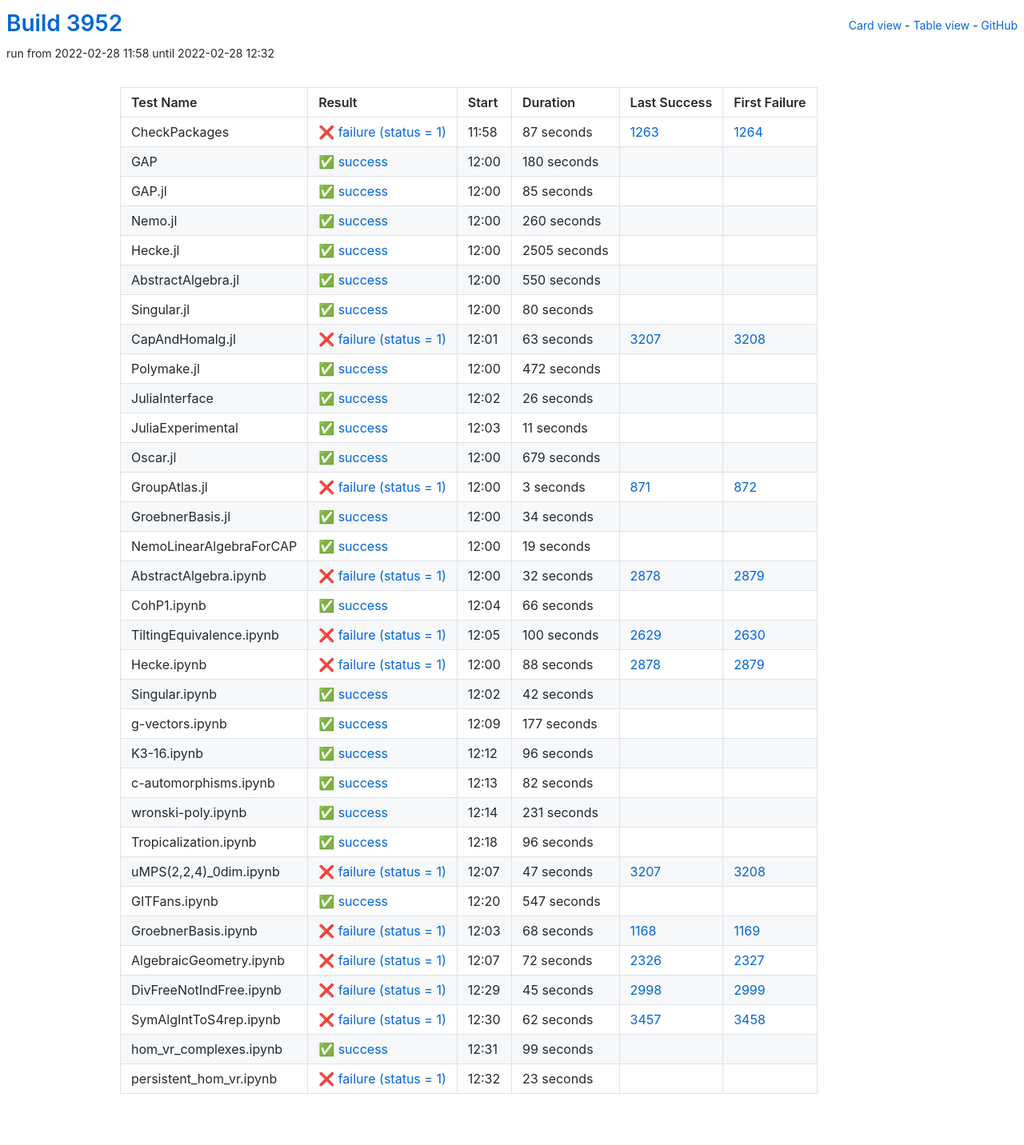
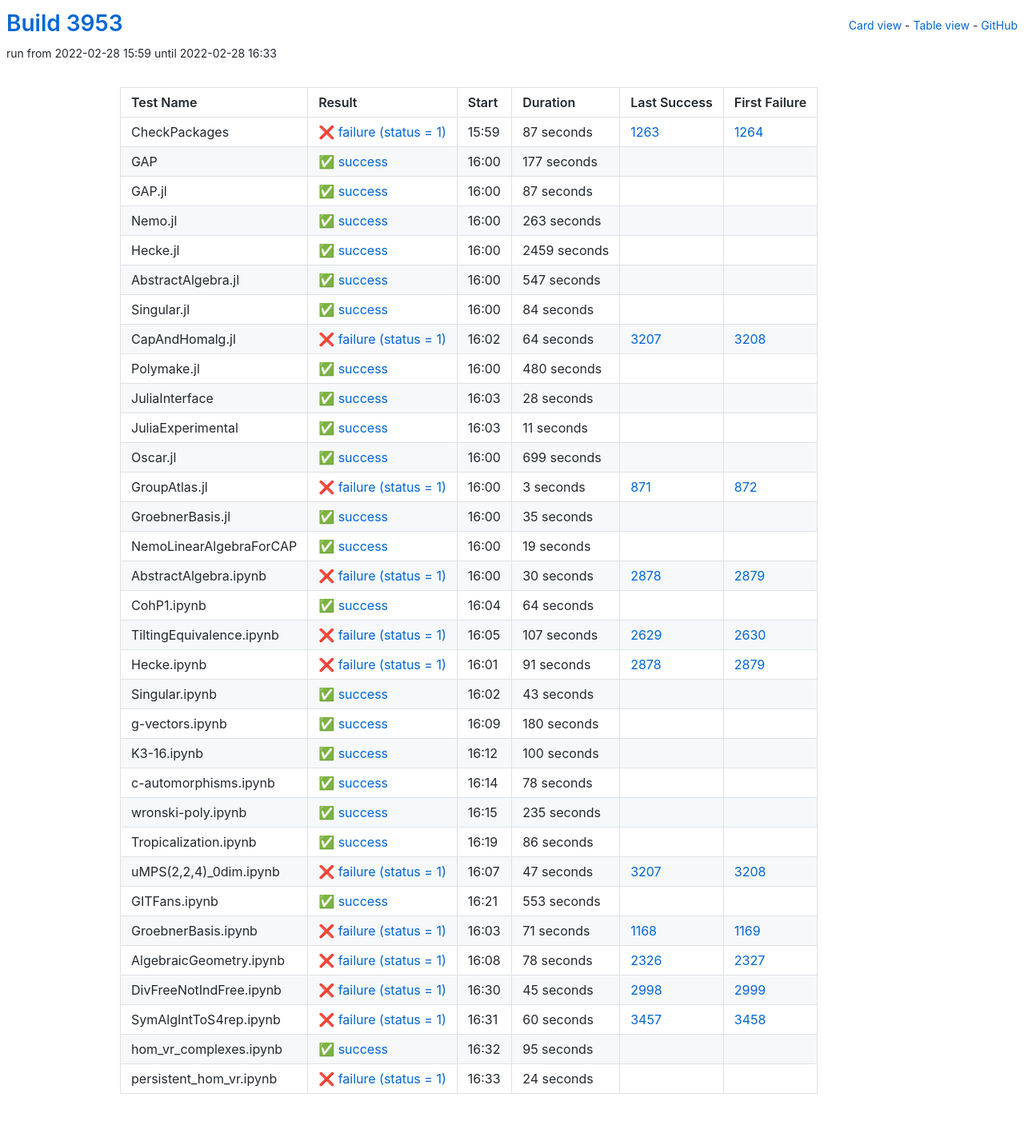
Before and after one commit to oscar-system/oscar-ci-status-stable, a Jekyll site: the page built from table.html, in a window 1280 px wide. Shown: the whole page at 80% size. Built offline with Jekyll 4.4.1, drawn with Linux system fonts in a browser that asks for light colours.

Commit message:
Build #3953

```diff
--- a/_data/ci.yml
+++ b/_data/ci.yml
@@ -1,6 +1,6 @@
 ---
-build: 3952
-build_url: https://oscarci.mathematik.uni-kl.de/job/oscar-stable/3952/
+build: 3953
+build_url: https://oscarci.mathematik.uni-kl.de/job/oscar-stable/3953/
 job: oscar-stable
 organization: oscar-system
 repo: oscar-ci-status-stable
@@ -8,8 +8,8 @@ repourl: https://github.com/oscar-system/oscar-ci-status-stable
 tests:
 - name: CheckPackages
   id: checkpackages
-  log: https://oscarci.mathematik.uni-kl.de/job/oscar-stable/3952/artifact/logs/build-3952/CheckPackages.log
-  start: 2022-02-28 11:58
+  log: https://oscarci.mathematik.uni-kl.de/job/oscar-stable/3953/artifact/logs/build-3953/CheckPackages.log
+  start: 2022-02-28 15:59
   success: false
   exitcode: 1
   status: failure
@@ -20,116 +20,116 @@ tests:
   first_failure_url: https://oscarci.mathematik.uni-kl.de/job/oscar-stable/1264/
 - name: GAP
   id: gap
-  log: https://oscarci.mathematik.uni-kl.de/job/oscar-stable/3952/artifact/logs/build-3952/GAP.log
-  start: 2022-02-28 12:00
+  log: https://oscarci.mathematik.uni-kl.de/job/oscar-stable/3953/artifact/logs/build-3953/GAP.log
+  start: 2022-02-28 16:00
   success: true
   exitcode: 0
   status: success
-  duration: 180
+  duration: 177
   last_success: false
   last_success_url:
   first_failure: false
   first_failure_url:
 - name: GAP.jl
   id: gap-jl
-  log: https://oscarci.mathematik.uni-kl.de/job/oscar-stable/3952/artifact/logs/build-3952/GAP.jl.log
-  start: 2022-02-28 12:00
+  log: https://oscarci.mathematik.uni-kl.de/job/oscar-stable/3953/artifact/logs/build-3953/GAP.jl.log
+  start: 2022-02-28 16:00
   success: true
   exitcode: 0
   status: success
-  duration: 85
+  duration: 87
   last_success: false
   last_success_url:
   first_failure: false
   first_failure_url:
 - name: Nemo.jl
   id: nemo-jl
-  log: https://oscarci.mathematik.uni-kl.de/job/oscar-stable/3952/artifact/logs/build-3952/Nemo.jl.log
-  start: 2022-02-28 12:00
+  log: https://oscarci.mathematik.uni-kl.de/job/oscar-stable/3953/artifact/logs/build-3953/Nemo.jl.log
+  start: 2022-02-28 16:00
   success: true
   exitcode: 0
   status: success
-  duration: 260
+  duration: 263
   last_success: false
   last_success_url:
   first_failure: false
   first_failure_url:
 - name: Hecke.jl
   id: hecke-jl
-  log: https://oscarci.mathematik.uni-kl.de/job/oscar-stable/3952/artifact/logs/build-3952/Hecke.jl.log
-  start: 2022-02-28 12:00
+  log: https://oscarci.mathematik.uni-kl.de/job/oscar-stable/3953/artifact/logs/build-3953/Hecke.jl.log
+  start: 2022-02-28 16:00
   success: true
   exitcode: 0
   status: success
-  duration: 2505
+  duration: 2459
   last_success: false
   last_success_url:
   first_failure: false
   first_failure_url:
 - name: AbstractAlgebra.jl
   id: abstractalgebra-jl
-  log: https://oscarci.mathematik.uni-kl.de/job/oscar-stable/3952/artifact/logs/build-3952/AbstractAlgebra.jl.log
-  start: 2022-02-28 12:00
+  log: https://oscarci.mathematik.uni-kl.de/job/oscar-stable/3953/artifact/logs/build-3953/AbstractAlgebra.jl.log
+  start: 2022-02-28 16:00
   success: true
   exitcode: 0
   status: success
-  duration: 550
+  duration: 547
   last_success: false
   last_success_url:
   first_failure: false
   first_failure_url:
 - name: Singular.jl
   id: singular-jl
-  log: https://oscarci.mathematik.uni-kl.de/job/oscar-stable/3952/artifact/logs/build-3952/Singular.jl.log
-  start: 2022-02-28 12:00
+  log: https://oscarci.mathematik.uni-kl.de/job/oscar-stable/3953/artifact/logs/build-3953/Singular.jl.log
+  start: 2022-02-28 16:00
   success: true
   exitcode: 0
   status: success
-  duration: 80
+  duration: 84
   last_success: false
   last_success_url:
   first_failure: false
   first_failure_url:
 - name: CapAndHomalg.jl
   id: capandhomalg-jl
-  log: https://oscarci.mathematik.uni-kl.de/job/oscar-stable/3952/artifact/logs/build-3952/CapAndHomalg.jl.log
-  start: 2022-02-28 12:01
+  log: https://oscarci.mathematik.uni-kl.de/job/oscar-stable/3953/artifact/logs/build-3953/CapAndHomalg.jl.log
+  start: 2022-02-28 16:02
   success: false
   exitcode: 1
   status: failure
-  duration: 63
+  duration: 64
   last_success: 3207
   last_success_url: https://oscarci.mathematik.uni-kl.de/job/oscar-stable/3207/
   first_failure: 3208
   first_failure_url: https://oscarci.mathematik.uni-kl.de/job/oscar-stable/3208/
 - name: Polymake.jl
   id: polymake-jl
-  log: https://oscarci.mathematik.uni-kl.de/job/oscar-stable/3952/artifact/logs/build-3952/Polymake.jl.log
-  start: 2022-02-28 12:00
+  log: https://oscarci.mathematik.uni-kl.de/job/oscar-stable/3953/artifact/logs/build-3953/Polymake.jl.log
+  start: 2022-02-28 16:00
   success: true
   exitcode: 0
   status: success
-  duration: 472
+  duration: 480
   last_success: false
   last_success_url:
   first_failure: false
   first_failure_url:
 - name: JuliaInterface
   id: juliainterface
-  log: https://oscarci.mathematik.uni-kl.de/job/oscar-stable/3952/artifact/logs/build-3952/JuliaInterface.log
-  start: 2022-02-28 12:02
+  log: https://oscarci.mathematik.uni-kl.de/job/oscar-stable/3953/artifact/logs/build-3953/JuliaInterface.log
+  start: 2022-02-28 16:03
   success: true
   exitcode: 0
   status: success
-  duration: 26
+  duration: 28
   last_success: false
   last_success_url:
   first_failure: false
   first_failure_url:
 - name: JuliaExperimental
   id: juliaexperimental
-  log: https://oscarci.mathematik.uni-kl.de/job/oscar-stable/3952/artifact/logs/build-3952/JuliaExperimental.log
-  start: 2022-02-28 12:03
+  log: https://oscarci.mathematik.uni-kl.de/job/oscar-stable/3953/artifact/logs/build-3953/JuliaExperimental.log
+  start: 2022-02-28 16:03
   success: true
   exitcode: 0
   status: success
@@ -140,20 +140,20 @@ tests:
   first_failure_url:
 - name: Oscar.jl
   id: oscar-jl
-  log: https://oscarci.mathematik.uni-kl.de/job/oscar-stable/3952/artifact/logs/build-3952/Oscar.jl.log
-  start: 2022-02-28 12:00
+  log: https://oscarci.mathematik.uni-kl.de/job/oscar-stable/3953/artifact/logs/build-3953/Oscar.jl.log
+  start: 2022-02-28 16:00
   success: true
   exitcode: 0
   status: success
-  duration: 679
+  duration: 699
   last_success: false
   last_success_url:
   first_failure: false
   first_failure_url:
 - name: GroupAtlas.jl
   id: groupatlas-jl
-  log: https://oscarci.mathematik.uni-kl.de/job/oscar-stable/3952/artifact/logs/build-3952/GroupAtlas.jl.log
-  start: 2022-02-28 12:00
+  log: https://oscarci.mathematik.uni-kl.de/job/oscar-stable/3953/artifact/logs/build-3953/GroupAtlas.jl.log
+  start: 2022-02-28 16:00
   success: false
   exitcode: 1
   status: failure
@@ -164,20 +164,20 @@ tests:
   first_failure_url: https://oscarci.mathematik.uni-kl.de/job/oscar-stable/872/
 - name: GroebnerBasis.jl
   id: groebnerbasis-jl
-  log: https://oscarci.mathematik.uni-kl.de/job/oscar-stable/3952/artifact/logs/build-3952/GroebnerBasis.jl.log
-  start: 2022-02-28 12:00
+  log: https://oscarci.mathematik.uni-kl.de/job/oscar-stable/3953/artifact/logs/build-3953/GroebnerBasis.jl.log
+  start: 2022-02-28 16:00
   success: true
   exitcode: 0
   status: success
-  duration: 34
+  duration: 35
   last_success: false
   last_success_url:
   first_failure: false
   first_failure_url:
 - name: NemoLinearAlgebraForCAP
   id: nemolinearalgebraforcap
-  log: https://oscarci.mathematik.uni-kl.de/job/oscar-stable/3952/artifact/logs/build-3952/NemoLinearAlgebraForCAP.log
-  start: 2022-02-28 12:00
+  log: https://oscarci.mathematik.uni-kl.de/job/oscar-stable/3953/artifact/logs/build-3953/NemoLinearAlgebraForCAP.log
+  start: 2022-02-28 16:00
   success: true
   exitcode: 0
   status: success
@@ -188,128 +188,128 @@ tests:
   first_failure_url:
 - name: AbstractAlgebra.ipynb
   id: abstractalgebra-ipynb
-  log: https://oscarci.mathematik.uni-kl.de/job/oscar-stable/3952/artifact/logs/build-3952/AbstractAlgebra.ipynb.log
-  start: 2022-02-28 12:00
+  log: https://oscarci.mathematik.uni-kl.de/job/oscar-stable/3953/artifact/logs/build-3953/AbstractAlgebra.ipynb.log
+  start: 2022-02-28 16:00
   success: false
   exitcode: 1
   status: failure
-  duration: 32
+  duration: 30
   last_success: 2878
   last_success_url: https://oscarci.mathematik.uni-kl.de/job/oscar-stable/2878/
   first_failure: 2879
   first_failure_url: https://oscarci.mathematik.uni-kl.de/job/oscar-stable/2879/
 - name: CohP1.ipynb
   id: cohp1-ipynb
-  log: https://oscarci.mathematik.uni-kl.de/job/oscar-stable/3952/artifact/logs/build-3952/CohP1.ipynb.log
-  start: 2022-02-28 12:04
+  log: https://oscarci.mathematik.uni-kl.de/job/oscar-stable/3953/artifact/logs/build-3953/CohP1.ipynb.log
+  start: 2022-02-28 16:04
   success: true
   exitcode: 0
   status: success
-  duration: 66
+  duration: 64
   last_success: false
   last_success_url:
   first_failure: false
   first_failure_url:
 - name: TiltingEquivalence.ipynb
   id: tiltingequivalence-ipynb
-  log: https://oscarci.mathematik.uni-kl.de/job/oscar-stable/3952/artifact/logs/build-3952/TiltingEquivalence.ipynb.log
-  start: 2022-02-28 12:05
+  log: https://oscarci.mathematik.uni-kl.de/job/oscar-stable/3953/artifact/logs/build-3953/TiltingEquivalence.ipynb.log
+  start: 2022-02-28 16:05
   success: false
   exitcode: 1
   status: failure
-  duration: 100
+  duration: 107
   last_success: 2629
   last_success_url: https://oscarci.mathematik.uni-kl.de/job/oscar-stable/2629/
   first_failure: 2630
   first_failure_url: https://oscarci.mathematik.uni-kl.de/job/oscar-stable/2630/
 - name: Hecke.ipynb
   id: hecke-ipynb
-  log: https://oscarci.mathematik.uni-kl.de/job/oscar-stable/3952/artifact/logs/build-3952/Hecke.ipynb.log
-  start: 2022-02-28 12:00
+  log: https://oscarci.mathematik.uni-kl.de/job/oscar-stable/3953/artifact/logs/build-3953/Hecke.ipynb.log
+  start: 2022-02-28 16:01
   success: false
   exitcode: 1
   status: failure
-  duration: 88
+  duration: 91
   last_success: 2878
   last_success_url: https://oscarci.mathematik.uni-kl.de/job/oscar-stable/2878/
   first_failure: 2879
   first_failure_url: https://oscarci.mathematik.uni-kl.de/job/oscar-stable/2879/
 - name: Singular.ipynb
   id: singular-ipynb
-  log: https://oscarci.mathematik.uni-kl.de/job/oscar-stable/3952/artifact/logs/build-3952/Singular.ipynb.log
-  start: 2022-02-28 12:02
+  log: https://oscarci.mathematik.uni-kl.de/job/oscar-stable/3953/artifact/logs/build-3953/Singular.ipynb.log
+  start: 2022-02-28 16:02
   success: true
   exitcode: 0
   status: success
-  duration: 42
+  duration: 43
   last_success: false
   last_success_url:
   first_failure: false
   first_failure_url:
 - name: g-vectors.ipynb
   id: g-vectors-ipynb
-  log: https://oscarci.mathematik.uni-kl.de/job/oscar-stable/3952/artifact/logs/build-3952/g-vectors.ipynb.log
-  start: 2022-02-28 12:09
+  log: https://oscarci.mathematik.uni-kl.de/job/oscar-stable/3953/artifact/logs/build-3953/g-vectors.ipynb.log
+  start: 2022-02-28 16:09
   success: true
   exitcode: 0
   status: success
-  duration: 177
+  duration: 180
   last_success: false
   last_success_url:
   first_failure: false
   first_failure_url:
 - name: K3-16.ipynb
   id: k3-16-ipynb
-  log: https://oscarci.mathematik.uni-kl.de/job/oscar-stable/3952/artifact/logs/build-3952/K3-16.ipynb.log
-  start: 2022-02-28 12:12
+  log: https://oscarci.mathematik.uni-kl.de/job/oscar-stable/3953/artifact/logs/build-3953/K3-16.ipynb.log
+  start: 2022-02-28 16:12
   success: true
   exitcode: 0
   status: success
-  duration: 96
+  duration: 100
   last_success: false
   last_success_url:
   first_failure: false
   first_failure_url:
 - name: c-automorphisms.ipynb
   id: c-automorphisms-ipynb
-  log: https://oscarci.mathematik.uni-kl.de/job/oscar-stable/3952/artifact/logs/build-3952/c-automorphisms.ipynb.log
-  start: 2022-02-28 12:13
+  log: https://oscarci.mathematik.uni-kl.de/job/oscar-stable/3953/artifact/logs/build-3953/c-automorphisms.ipynb.log
+  start: 2022-02-28 16:14
   success: true
   exitcode: 0
   status: success
-  duration: 82
+  duration: 78
   last_success: false
   last_success_url:
   first_failure: false
   first_failure_url:
 - name: wronski-poly.ipynb
   id: wronski-poly-ipynb
-  log: https://oscarci.mathematik.uni-kl.de/job/oscar-stable/3952/artifact/logs/build-3952/wronski-poly.ipynb.log
-  start: 2022-02-28 12:14
+  log: https://oscarci.mathematik.uni-kl.de/job/oscar-stable/3953/artifact/logs/build-3953/wronski-poly.ipynb.log
+  start: 2022-02-28 16:15
   success: true
   exitcode: 0
   status: success
-  duration: 231
+  duration: 235
   last_success: false
   last_success_url:
   first_failure: false
   first_failure_url:
 - name: Tropicalization.ipynb
   id: tropicalization-ipynb
-  log: https://oscarci.mathematik.uni-kl.de/job/oscar-stable/3952/artifact/logs/build-3952/Tropicalization.ipynb.log
-  start: 2022-02-28 12:18
+  log: https://oscarci.mathematik.uni-kl.de/job/oscar-stable/3953/artifact/logs/build-3953/Tropicalization.ipynb.log
+  start: 2022-02-28 16:19
   success: true
   exitcode: 0
   status: success
-  duration: 96
+  duration: 86
   last_success: false
   last_success_url:
   first_failure: false
   first_failure_url:
 - name: uMPS(2,2,4)_0dim.ipynb
   id: umps-2-2-4-0dim-ipynb
-  log: https://oscarci.mathematik.uni-kl.de/job/oscar-stable/3952/artifact/logs/build-3952/uMPS-2-2-4-_0dim.ipynb.log
-  start: 2022-02-28 12:07
+  log: https://oscarci.mathematik.uni-kl.de/job/oscar-stable/3953/artifact/logs/build-3953/uMPS-2-2-4-_0dim.ipynb.log
+  start: 2022-02-28 16:07
   success: false
   exitcode: 1
   status: failure
@@ -320,44 +320,44 @@ tests:
   first_failure_url: https://oscarci.mathematik.uni-kl.de/job/oscar-stable/3208/
 - name: GITFans.ipynb
   id: gitfans-ipynb
-  log: https://oscarci.mathematik.uni-kl.de/job/oscar-stable/3952/artifact/logs/build-3952/GITFans.ipynb.log
-  start: 2022-02-28 12:20
+  log: https://oscarci.mathematik.uni-kl.de/job/oscar-stable/3953/artifact/logs/build-3953/GITFans.ipynb.log
+  start: 2022-02-28 16:21
   success: true
   exitcode: 0
   status: success
-  duration: 547
+  duration: 553
   last_success: false
   last_success_url:
   first_failure: false
   first_failure_url:
 - name: GroebnerBasis.ipynb
   id: groebnerbasis-ipynb
-  log: https://oscarci.mathematik.uni-kl.de/job/oscar-stable/3952/artifact/logs/build-3952/GroebnerBasis.ipynb.log
-  start: 2022-02-28 12:03
+  log: https://oscarci.mathematik.uni-kl.de/job/oscar-stable/3953/artifact/logs/build-3953/GroebnerBasis.ipynb.log
+  start: 2022-02-28 16:03
   success: false
   exitcode: 1
   status: failure
-  duration: 68
+  duration: 71
   last_success: 1168
   last_success_url: https://oscarci.mathematik.uni-kl.de/job/oscar-stable/1168/
   first_failure: 1169
   first_failure_url: https://oscarci.mathematik.uni-kl.de/job/oscar-stable/1169/
 - name: AlgebraicGeometry.ipynb
   id: algebraicgeometry-ipynb
-  log: https://oscarci.mathematik.uni-kl.de/job/oscar-stable/3952/artifact/logs/build-3952/AlgebraicGeometry.ipynb.log
-  start: 2022-02-28 12:07
+  log: https://oscarci.mathematik.uni-kl.de/job/oscar-stable/3953/artifact/logs/build-3953/AlgebraicGeometry.ipynb.log
+  start: 2022-02-28 16:08
   success: false
   exitcode: 1
   status: failure
-  duration: 72
+  duration: 78
   last_success: 2326
   last_success_url: https://oscarci.mathematik.uni-kl.de/job/oscar-stable/2326/
   first_failure: 2327
   first_failure_url: https://oscarci.mathematik.uni-kl.de/job/oscar-stable/2327/
 - name: DivFreeNotIndFree.ipynb
   id: divfreenotindfree-ipynb
-  log: https://oscarci.mathematik.uni-kl.de/job/oscar-stable/3952/artifact/logs/build-3952/DivFreeNotIndFree.ipynb.log
-  start: 2022-02-28 12:29
+  log: https://oscarci.mathematik.uni-kl.de/job/oscar-stable/3953/artifact/logs/build-3953/DivFreeNotIndFree.ipynb.log
+  start: 2022-02-28 16:30
   success: false
   exitcode: 1
   status: failure
@@ -368,36 +368,36 @@ tests:
   first_failure_url: https://oscarci.mathematik.uni-kl.de/job/oscar-stable/2999/
 - name: SymAlgIntToS4rep.ipynb
   id: symalginttos4rep-ipynb
-  log: https://oscarci.mathematik.uni-kl.de/job/oscar-stable/3952/artifact/logs/build-3952/SymAlgIntToS4rep.ipynb.log
-  start: 2022-02-28 12:30
+  log: https://oscarci.mathematik.uni-kl.de/job/oscar-stable/3953/artifact/logs/build-3953/SymAlgIntToS4rep.ipynb.log
+  start: 2022-02-28 16:31
   success: false
   exitcode: 1
   status: failure
-  duration: 62
+  duration: 60
   last_success: 3457
   last_success_url: https://oscarci.mathematik.uni-kl.de/job/oscar-stable/3457/
   first_failure: 3458
   first_failure_url: https://oscarci.mathematik.uni-kl.de/job/oscar-stable/3458/
 - name: hom_vr_complexes.ipynb
   id: hom-vr-complexes-ipynb
-  log: https://oscarci.mathematik.uni-kl.de/job/oscar-stable/3952/artifact/logs/build-3952/hom_vr_complexes.ipynb.log
-  start: 2022-02-28 12:31
+  log: https://oscarci.mathematik.uni-kl.de/job/oscar-stable/3953/artifact/logs/build-3953/hom_vr_complexes.ipynb.log
+  start: 2022-02-28 16:32
   success: true
   exitcode: 0
   status: success
-  duration: 99
+  duration: 95
   last_success: false
   last_success_url:
   first_failure: false
   first_failure_url:
 - name: persistent_hom_vr.ipynb
   id: persistent-hom-vr-ipynb
-  log: https://oscarci.mathematik.uni-kl.de/job/oscar-stable/3952/artifact/logs/build-3952/persistent_hom_vr.ipynb.log
-  start: 2022-02-28 12:32
+  log: https://oscarci.mathematik.uni-kl.de/job/oscar-stable/3953/artifact/logs/build-3953/persistent_hom_vr.ipynb.log
+  start: 2022-02-28 16:33
   success: false
   exitcode: 1
   status: failure
-  duration: 23
+  duration: 24
   last_success: false
   last_success_url:
   first_failure: false
```
Also changed, not shown: README.md.
